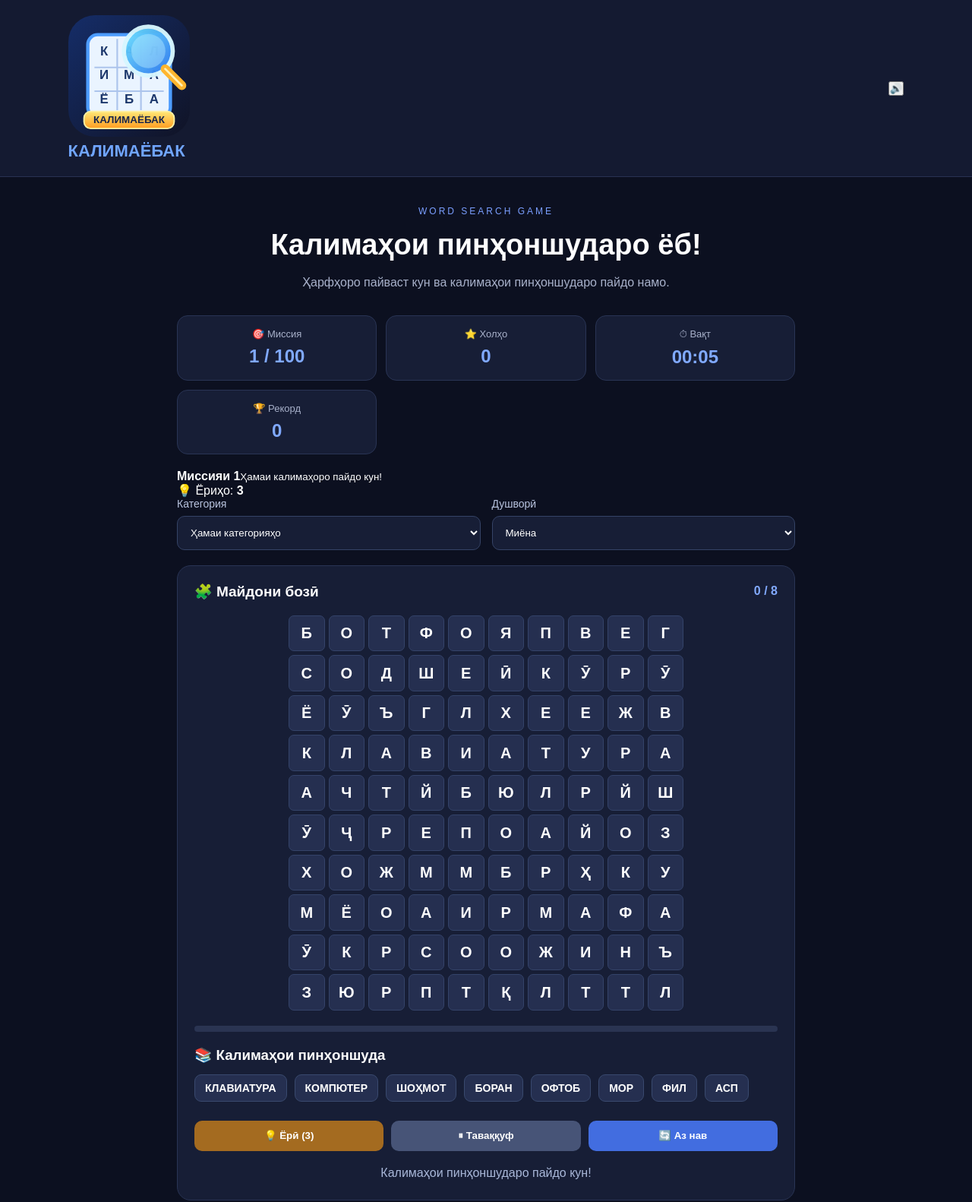
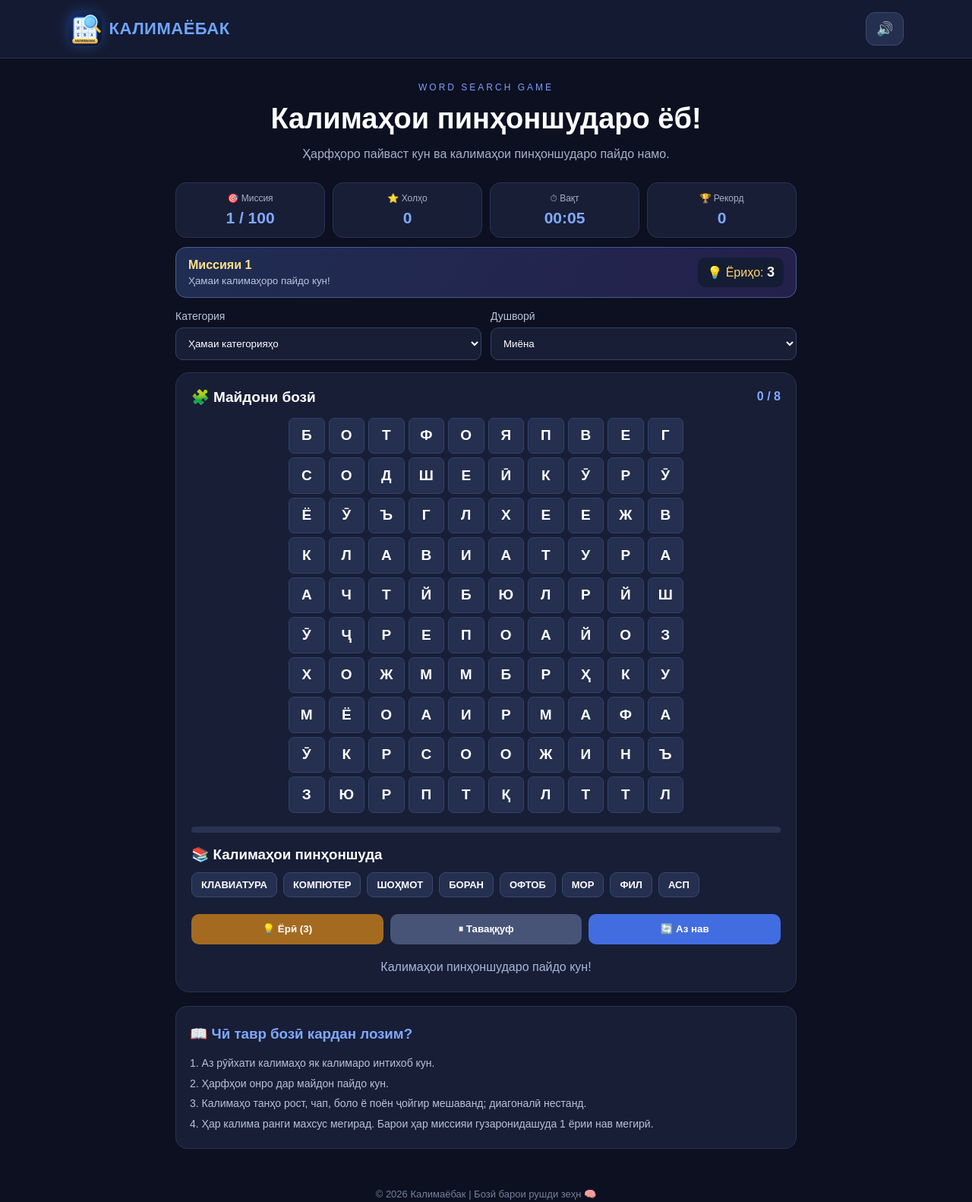
Before and after one commit to akhmadov-art/my-first-website, a website: page Kalimayobak/index.html in a window 1280 px wide. Shown: the top 1582 px of the page at 76% size. Drawn offline with Linux system fonts and the light colour scheme.

Commit message:
Fix stylesheet and add colored word search styling

```diff
--- a/Kalimayobak/style.css
+++ b/Kalimayobak/style.css
@@ -1,386 +1,58 @@
-
-* {
-    margin: 0;
-    padding: 0;
-    box-sizing: border-box;
-}
-
-body {
-    font-family: Arial, sans-serif;
-    background: #0c1020;
-    color: #fff;
-    min-height: 100vh;
-}
-
-.header {
-    display: flex;
-    justify-content: space-between;
-    align-items: center;
-    padding: 20px 7%;
-    background: #141a31;
-    border-bottom: 1px solid #293252;
-}
-
-.logo {
-    font-size: 22px;
-    font-weight: bold;
-    color: #70a5ff;
-}
-
-.logo img {\n    width: 42px;\n    height: 42px;\n    border-radius: 10px;\n    object-fit: contain;\n}\n\n.icon-btn {
-    background: #252f50;
-    border: none;
-    padding: 10px;
-    border-radius: 10px;
-    color: white;
-    cursor: pointer;
-    font-size: 18px;
-}
-
-.container {
-    max-width: 850px;
-    margin: 35px auto;
-    padding: 0 18px;
-}
-
-.hero {
-    text-align: center;
-    margin-bottom: 30px;
-}
-
-.tag {
-    color: #7b9fff;
-    font-size: 12px;
-    letter-spacing: 3px;
-}
-
-.hero h1 {
-    font-size: clamp(25px, 5vw, 38px);
-    margin: 15px 0;
-}
-
-.hero p {
-    color: #a8b1ca;
-    line-height: 1.6;
-}
-
-.stats {
-    display: grid;
-    grid-template-columns: repeat(3, 1fr);
-    gap: 12px;
-    margin-bottom: 20px;
-}
-
-.stat {
-    background: #171e36;
-    border: 1px solid #293454;
-    border-radius: 14px;
-    padding: 16px;
-    text-align: center;
-}
-
-.stat span {
-    display: block;
-    font-size: 13px;
-    color: #a8b1ca;
-    margin-bottom: 8px;
-}
-
-.stat strong {
-    font-size: 24px;
-    color: #80a9ff;
-}
-
-.settings {
-    display: grid;
-    grid-template-columns: 1fr 1fr;
-    gap: 15px;
-    margin-bottom: 20px;
-}
-
-.field label {
-    display: block;
-    margin-bottom: 8px;
-    color: #b9c4df;
-    font-size: 14px;
-}
-
-select {
-    width: 100%;
-    padding: 13px;
-    background: #171e36;
-    color: white;
-    border: 1px solid #354366;
-    border-radius: 10px;
-    outline: none;
-}
-
-.game-panel {
-    background: #171e36;
-    border: 1px solid #293454;
-    padding: 22px;
-    border-radius: 18px;
-}
-
-.game-top {
-    display: flex;
-    justify-content: space-between;
-    align-items: center;
-    margin-bottom: 20px;
-}
-
-.game-top h2 {
-    font-size: 19px;
-}
-
-#progress {
-    color: #82aaff;
-    font-weight: bold;
-}
-
-.grid {
-    display: grid;
-    grid-template-columns: repeat(var(--size), minmax(0, 1fr));
-    gap: 5px;
-    width: 100%;
-    max-width: 520px;
-    margin: 0 auto;
-    touch-action: none;
-    user-select: none;
-}
-
-.cell {
-    aspect-ratio: 1;
-    background: #252f50;
-    border: 1px solid #344369;
-    border-radius: 7px;
-    display: flex;
-    align-items: center;
-    justify-content: center;
-    font-weight: bold;
-    font-size: clamp(12px, 3vw, 20px);
-    cursor: pointer;
-    transition: .15s;
-}
-
-.cell.selected {
-    background: #416fe0;
-    border-color: #8ab0ff;
-}
-
-.cell.found {
-    background: #167b65;
-    border-color: #38d8a8;
-    color: white;
-}
-
-.cell.hint-cell {
-    background: #a46b20;
-    border-color: #ffc65c;
-}
-
-.cell:active {
-    transform: scale(.94);
-}
-
-.progress-track {
-    height: 8px;
-    background: #2a3452;
-    border-radius: 10px;
-    margin: 20px 0;
-    overflow: hidden;
-}
-
-#progressBar {
-    height: 100%;
-    width: 0;
-    background: linear-gradient(90deg, #416fe0, #36d9a7);
-    transition: .3s;
-}
-
-.words-section {
-    margin-top: 20px;
-}
-
-.words-section h3 {
-    margin-bottom: 14px;
-}
-
-.word-list {
-    display: flex;
-    flex-wrap: wrap;
-    gap: 10px;
-}
-
-.word-item {
-    background: #252f50;
-    border: 1px solid #39496e;
-    padding: 9px 13px;
-    border-radius: 9px;
-    font-size: 14px;
-    font-weight: bold;
-    transition: .2s;
-}
-
-.word-item.found {
-    background: #145d50;
-    color: #71f0c6;
-    text-decoration: line-through;
-    opacity: .8;
-}
-
-.controls {
-    display: flex;
-    gap: 10px;
-    margin-top: 25px;
-}
-
-.btn {
-    border: none;
-    padding: 12px 15px;
-    border-radius: 10px;
-    color: white;
-    font-weight: bold;
-    cursor: pointer;
-    flex: 1;
-    transition: .2s;
-}
-
-.btn:hover {
-    filter: brightness(1.2);
-    transform: translateY(-2px);
-}
-
-.hint {
-    background: #a46b20;
-}
-
-.pause {
-    background: #475477;
-}
-
-.restart {
-    background: #426de0;
-}
-
-.message {
-    color: #a9b8d9;
-    text-align: center;
-    margin-top: 20px;
-    min-height: 22px;
-}
-
-.instructions {
-    background: #171e36;
-    border: 1px solid #293454;
-    border-radius: 15px;
-    padding: 20px;
-    margin-top: 20px;
-    line-height: 2;
-}
-
-.instructions h3 {
-    margin-bottom: 10px;
-    color: #80a9ff;
-}
-
-.instructions p {
-    color: #b8c2d9;
-    font-size: 14px;
-}
-
-footer {
-    text-align: center;
-    padding: 25px 10px;
-    color: #76829e;
-    font-size: 13px;
-}
-
-.modal {
-    display: none;
-    position: fixed;
-    inset: 0;
-    background: #000b;
-    z-index: 10;
-    justify-content: center;
-    align-items: center;
-    padding: 15px;
-}
-
-.modal.show {
-    display: flex;
-}
-
-.modal-box {
-    background: #1b2541;
-    border: 1px solid #526a9f;
-    border-radius: 20px;
-    padding: 35px 25px;
-    text-align: center;
-    width: 100%;
-    max-width: 380px;
-}
-
-.trophy {
-    font-size: 65px;
-    margin-bottom: 15px;
-}
-
-.modal-box h2 {
-    margin-bottom: 12px;
-}
-
-.modal-box p {
-    color: #b8c2d9;
-    margin-bottom: 15px;
-}
-
-.modal-box h3 {
-    color: #80a9ff;
-    font-size: 28px;
-    margin-bottom: 20px;
-}
-
-@media (max-width: 500px) {
-    .header {
-        padding: 16px;
-    }
-
-    .logo {
-        font-size: 18px;
-    }
-
-    .container {
-        margin-top: 25px;
-    }
-
-    .game-panel {
-        padding: 13px;
-    }
-
-    .grid {
-        gap: 3px;
-    }
-
-    .cell {
-        border-radius: 5px;
-    }
-
-    .controls {
-        flex-wrap: wrap;
-    }
-
-    .btn {
-        min-width: 28%;
-        font-size: 12px;
-        padding: 12px 5px;
-    }
-
-    .stat {
-        padding: 12px 5px;
-    }
-
-    .stat strong {
-        font-size: 20px;
-    }
-}
+*{margin:0;padding:0;box-sizing:border-box}
+:root{color-scheme:dark}
+body{font-family:Arial,sans-serif;background:#0c1020;color:#fff;min-height:100vh}
+.header{display:flex;justify-content:space-between;align-items:center;padding:16px 7%;background:#141a31;border-bottom:1px solid #293252}
+.logo{display:flex;align-items:center;gap:10px;font-size:22px;font-weight:800;color:#70a5ff;letter-spacing:.5px}
+.logo img{width:44px;height:44px;border-radius:12px;object-fit:contain;box-shadow:0 0 18px #3988ff55}
+.icon-btn{background:#252f50;border:1px solid #3b4c75;padding:10px 13px;border-radius:12px;color:white;cursor:pointer;font-size:18px}
+.container{max-width:850px;margin:28px auto;padding:0 16px}
+.hero{text-align:center;margin-bottom:24px}
+.tag{color:#7b9fff;font-size:12px;letter-spacing:3px}
+.hero h1{font-size:clamp(25px,5vw,38px);margin:12px 0}
+.hero p{color:#a8b1ca;line-height:1.6}
+.stats{display:grid;grid-template-columns:repeat(4,1fr);gap:10px;margin-bottom:12px}
+.stat{background:#171e36;border:1px solid #293454;border-radius:14px;padding:13px 8px;text-align:center}
+.stat span{display:block;font-size:12px;color:#a8b1ca;margin-bottom:7px}
+.stat strong{font-size:21px;color:#80a9ff}
+.mission-strip{display:flex;justify-content:space-between;align-items:center;gap:10px;background:linear-gradient(110deg,#202d52,#24204c);border:1px solid #485b91;border-radius:14px;padding:13px 16px;margin-bottom:16px}
+.mission-strip strong{display:block;color:#ffe28a}
+.mission-strip small{display:block;color:#b9c5e2;margin-top:4px}
+.hint-counter{white-space:nowrap;background:#151d34;border-radius:10px;padding:9px 12px;color:#ffd36c}
+.hint-counter strong{display:inline;color:#fff;font-size:18px}
+.settings{display:grid;grid-template-columns:1fr 1fr;gap:12px;margin-bottom:16px}
+.field label{display:block;margin-bottom:7px;color:#b9c4df;font-size:14px}
+select{width:100%;padding:12px;background:#171e36;color:white;border:1px solid #354366;border-radius:10px;outline:none}
+.game-panel{background:#171e36;border:1px solid #293454;padding:20px;border-radius:18px}
+.game-top{display:flex;justify-content:space-between;align-items:center;margin-bottom:16px}
+.game-top h2{font-size:19px}
+#progress{color:#82aaff;font-weight:bold}
+.grid{display:grid;grid-template-columns:repeat(var(--size),minmax(0,1fr));gap:5px;width:100%;max-width:520px;margin:0 auto;touch-action:none;user-select:none}
+.cell{aspect-ratio:1;min-width:0;background:#252f50;border:1px solid #344369;border-radius:7px;display:flex;align-items:center;justify-content:center;font-weight:800;font-size:clamp(11px,2.8vw,19px);cursor:pointer;transition:background .12s,border-color .12s;touch-action:none}
+.cell.selected{background:#416fe0;border-color:#a8c5ff;box-shadow:0 0 8px #6394ff88}
+.cell.found{color:#fff;border-color:#ffffff66}
+.cell.hint-cell{background:#f3b83f!important;color:#18213a!important;border-color:#fff0a8!important;animation:pulse .6s infinite alternate}
+@keyframes pulse{to{filter:brightness(1.35)}}
+.progress-track{height:8px;background:#2a3452;border-radius:10px;margin:18px 0;overflow:hidden}
+#progressBar{height:100%;width:0;background:linear-gradient(90deg,#416fe0,#36d9a7);transition:.3s}
+.words-section{margin-top:18px}
+.words-section h3{margin-bottom:12px}
+.word-list{display:flex;flex-wrap:wrap;gap:8px}
+.word-item{background:#252f50;border:1px solid #39496e;padding:8px 12px;border-radius:9px;font-size:13px;font-weight:bold}
+.word-item.found{color:#fff;text-decoration:line-through;opacity:.9}
+.controls{display:flex;gap:9px;margin-top:22px}
+.btn{border:0;padding:12px 13px;border-radius:10px;color:white;font-weight:bold;cursor:pointer;flex:1;transition:.15s}
+.btn:active{transform:scale(.97)}
+.hint{background:#a46b20}.pause{background:#475477}.restart{background:#426de0}.next-mission{background:#168768;display:none}
+.message{color:#a9b8d9;text-align:center;margin-top:18px;min-height:22px;line-height:1.5}
+.instructions{background:#171e36;border:1px solid #293454;border-radius:15px;padding:18px;margin-top:18px;line-height:1.9}
+.instructions h3{margin-bottom:8px;color:#80a9ff}
+.instructions p{color:#b8c2d9;font-size:14px}
+footer{text-align:center;padding:24px 10px;color:#76829e;font-size:13px}
+.modal{display:none;position:fixed;inset:0;background:#000c;z-index:10;justify-content:center;align-items:center;padding:15px}
+.modal.show{display:flex}
+.modal-box{background:#1b2541;border:1px solid #526a9f;border-radius:20px;padding:30px 22px;text-align:center;width:100%;max-width:380px}
+.trophy{font-size:60px;margin-bottom:12px}
+.modal-box h2{margin-bottom:10px}.modal-box p{color:#b8c2d9;margin:12px 0}
+.modal-box h3{color:#80a9ff;font-size:28px;margin-bottom:18px}
+.modal-box .btn{display:block;width:100%;margin-top:9px}
+@media(max-width:520px){.header{padding:12px 16px}.logo{font-size:17px}.logo img{width:38px;height:38px}.container{margin-top:20px}.stats{grid-template-columns:repeat(2,1fr);gap:8px}.stat{padding:10px 5px}.stat strong{font-size:19px}.game-panel{padding:12px}.grid{gap:3px}.cell{border-radius:4px}.controls{flex-wrap:wrap}.btn{min-width:28%;font-size:12px;padding:12px 5px}.mission-strip{padding:11px}.settings{gap:8px}}
```
